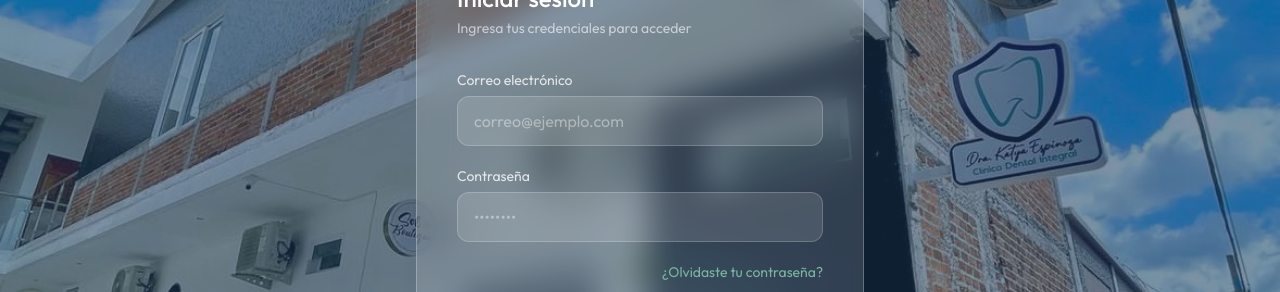
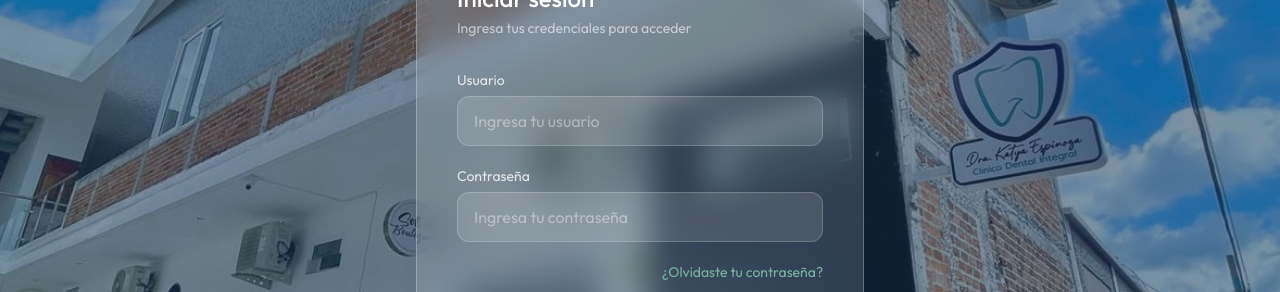
Before and after one commit to Ruben-online/Clinica-Dental-Radient, a Next.js app: page /login in a window 1280 px wide. Shown: the part 274-566 px from the top of the page. Built offline with nearby package versions, Linux system fonts and the light colour scheme.

Commit message:
feat(login): cambiar autenticación de correo a usuario

```diff
--- a/src/app/login/page.js
+++ b/src/app/login/page.js
@@ -5,7 +5,7 @@ import { useRouter } from "next/navigation";
 import Link from "next/link";
 
 export default function Login() {
-  const [email, setEmail] = useState("");
+  const [username, setUsername] = useState("");
   const [password, setPassword] = useState("");
   const router = useRouter();
 
@@ -16,7 +16,7 @@ export default function Login() {
       const res = await fetch("/api/login", {
         method: "POST",
         headers: { "Content-Type": "application/json" },
-        body: JSON.stringify({ email, password }),
+        body: JSON.stringify({ username, password }),
       });
 
       if (res.ok) {
@@ -82,15 +82,15 @@ export default function Login() {
         <form onSubmit={handleLogin} className="space-y-5">
           <div>
             <label className="text-white/80 text-sm block mb-1.5">
-              Correo electrónico
+              Usuario
             </label>
 
             <input
-              type="email"
+              type="text"
               required
-              onChange={(e) => setEmail(e.target.value)}
+              onChange={(e) => setUsername(e.target.value)}
               className="w-full px-4 py-3 rounded-xl text-white placeholder-white/40 outline-none transition"
-              placeholder="correo@ejemplo.com"
+              placeholder="Ingresa tu usuario"
               style={{
                 background: "rgba(255,255,255,0.12)",
                 border: "1px solid rgba(255,255,255,0.2)",
@@ -108,7 +108,7 @@ export default function Login() {
               required
               onChange={(e) => setPassword(e.target.value)}
               className="w-full px-4 py-3 rounded-xl text-white placeholder-white/40 outline-none transition"
-              placeholder="••••••••"
+              placeholder="Ingresa tu contraseña"
               style={{
                 background: "rgba(255,255,255,0.12)",
                 border: "1px solid rgba(255,255,255,0.2)",
```
